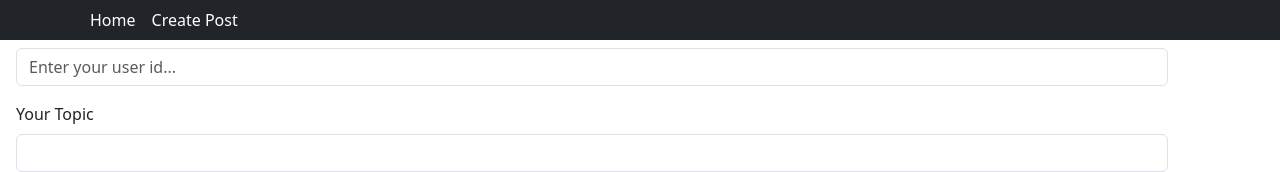
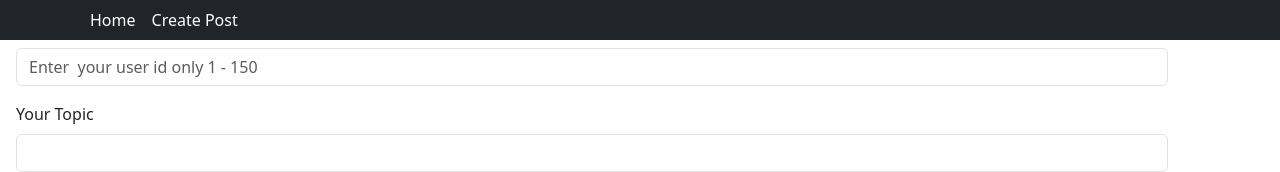
Before and after one commit to balwan-coding/my-post-balwan, a React (Vite) app: page /creactePoste in a window 1280 px wide. Shown: the top 172 px of the page. Built offline with nearby package versions, Linux system fonts and the light colour scheme; no server answers.

Commit message:
add pleseholder

```diff
--- a/src/componentes/CeratePost.jsx
+++ b/src/componentes/CeratePost.jsx
@@ -55,7 +55,7 @@ function CeratePost() {
           type="text"
           className="form-control"
           id="userId"
-          placeholder="Enter your user id..."
+          placeholder="Enter  your user id only 1 - 150"
         />
       </div>
       <div className="mb-3">
```
